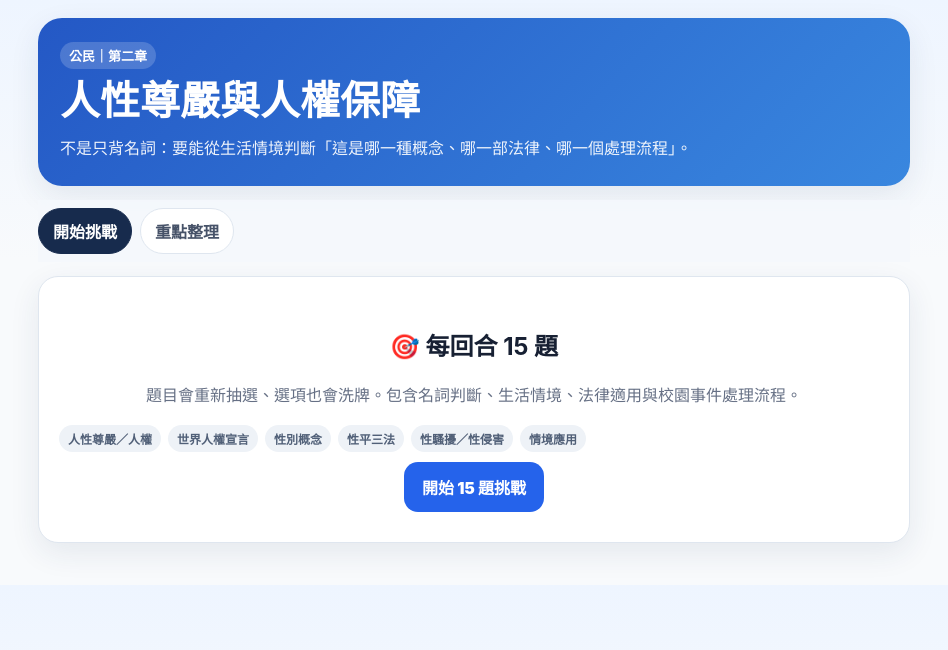
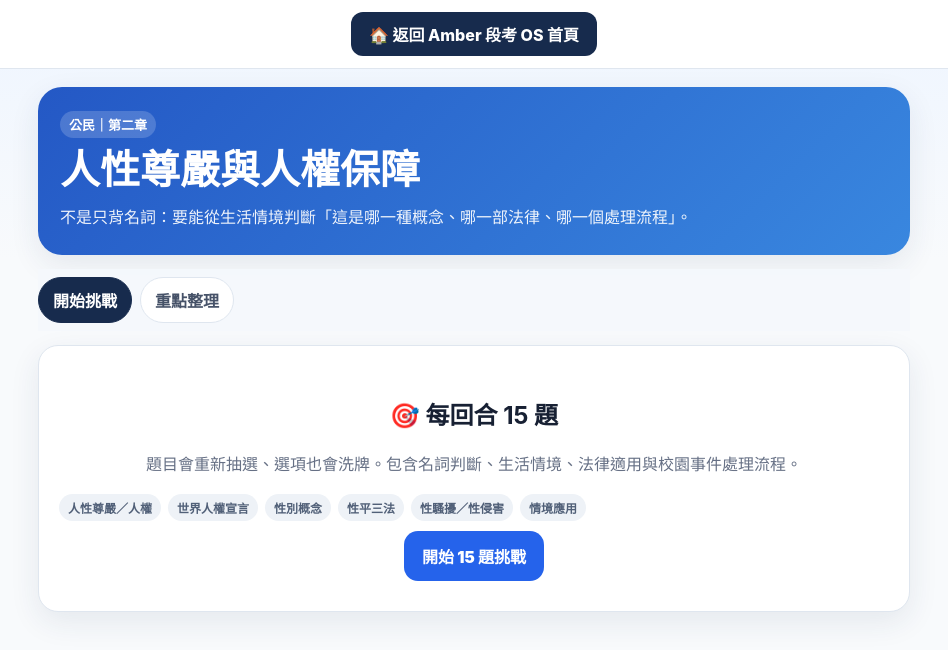
Before and after one commit to nanchendk/amber-exam-os, a plain HTML site: page civics-ch2.html in a window 1280 px wide. Shown: the whole page, without its empty margins (166-1114 px from the left). Drawn offline with Linux system fonts and the light colour scheme.

Commit message:
Add persistent return-to-home navigation on civics quiz

```diff
--- a/civics-ch2.html
+++ b/civics-ch2.html
@@ -62,6 +62,7 @@ button{font:inherit}
 </style>
 </head>
 <body>
+<div style="position:sticky;top:0;z-index:100;background:#fff;border-bottom:1px solid #dfe6ef;padding:12px 16px;display:flex;justify-content:center"><a href="./index.html" style="background:#172b4d;color:white;text-decoration:none;border-radius:12px;padding:10px 18px;font-weight:800">🏠 返回 Amber 段考 OS 首頁</a></div>
 <div class="wrap">
   <section class="hero">
     <div class="k" style="background:rgba(255,255,255,.18);color:white">公民｜第二章</div>
```
